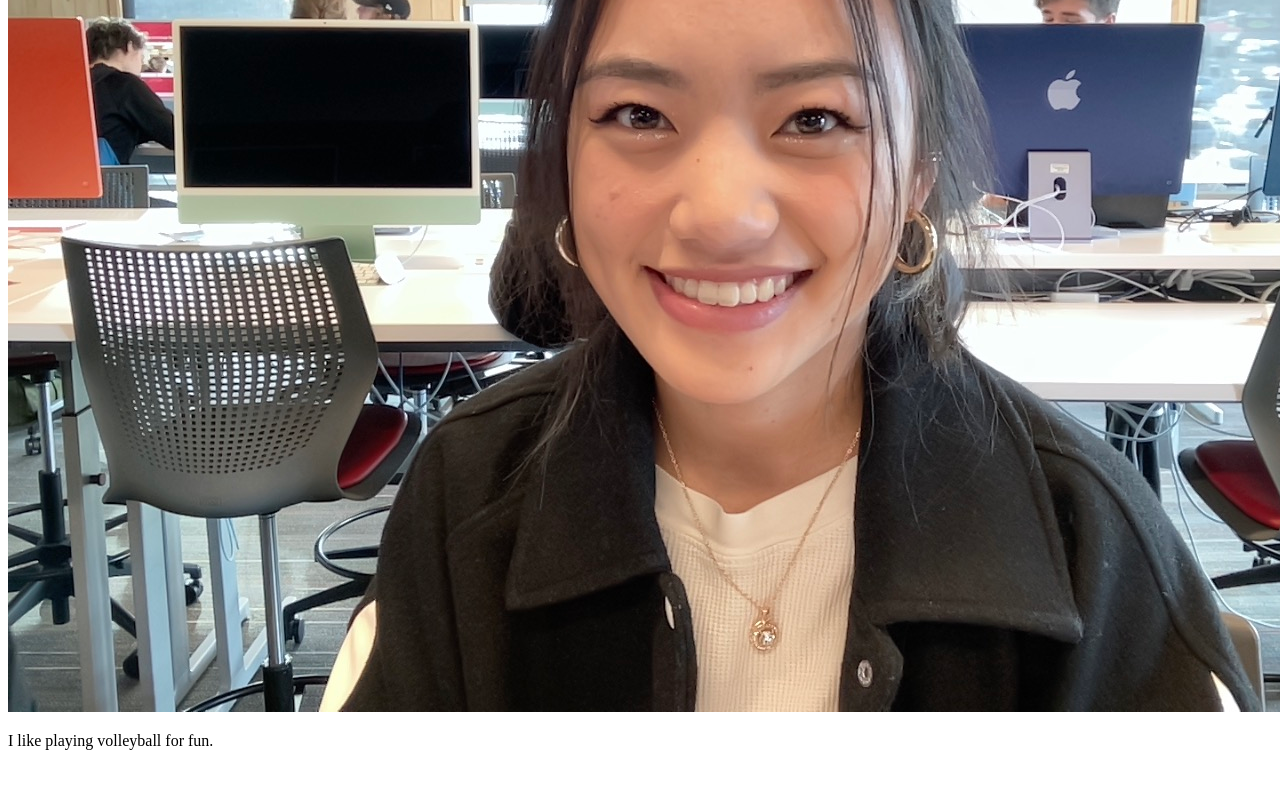
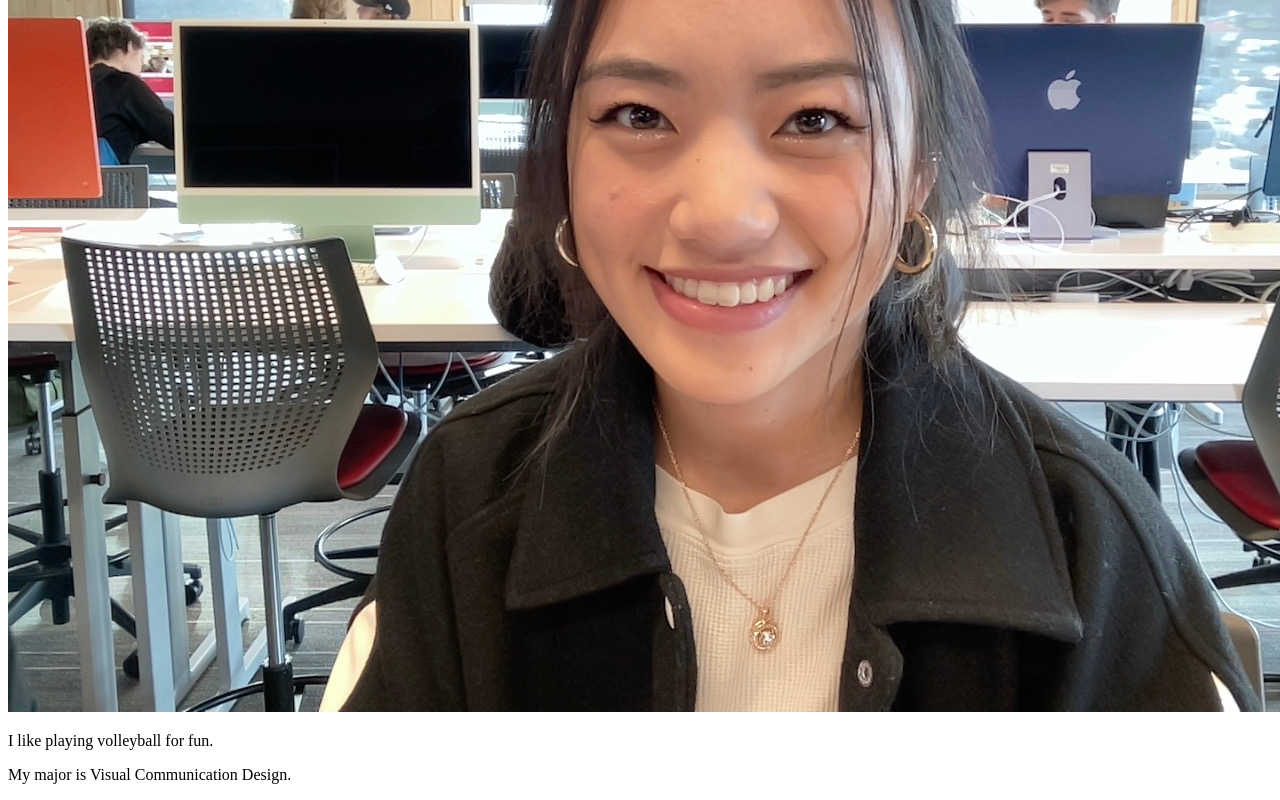
Before and after one commit to DuacheeL/DuacheeL.github.io, a plain HTML site: page index.html in a window 1280 px wide. Shown: the part 328-1128 px from the top of the page. Before the commit the page ends 1094 px from the top, so only its background shows below. Drawn offline with Linux system fonts and the light colour scheme.

Commit message:
Added Major

```diff
--- a/index.html
+++ b/index.html
@@ -10,6 +10,7 @@
    <img src="Me.jpg" alt="Duachee Lor">
 
    <p>I like playing volleyball for fun.</p>
+   <p>My major is Visual Communication Design.</p>
 
 </body>
 </html>
```
